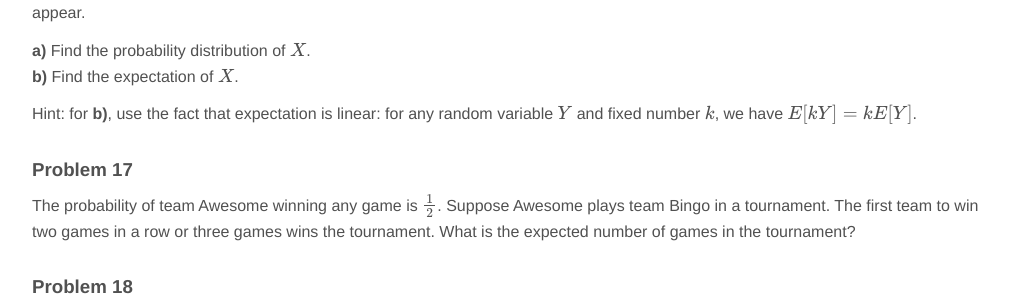
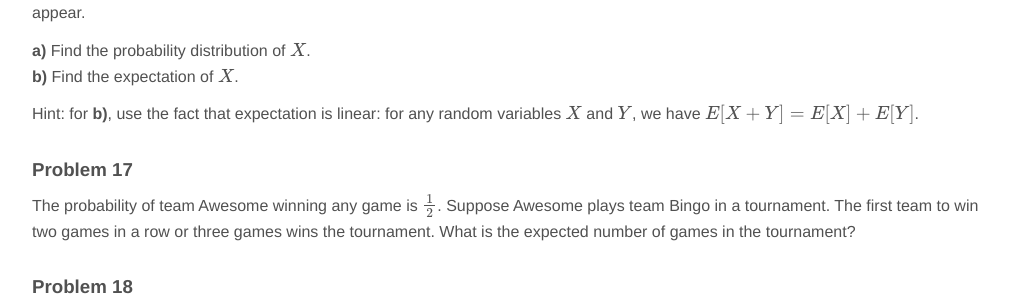
Before and after one commit to jnylam/jnylam.github.io, a Jekyll site: the page built from _courses/55/homework09.md, in a window 1280 px wide and 900 px high, scrolled down 2909 px. Shown: the part 465-761 px from the top of the window, without its empty margins (128-1137 px from the left). Built offline with Jekyll 4.4.1, drawn with Linux system fonts in a browser that asks for light colours; formulas are drawn with MathJax 3.

Commit message:
one more fix

```diff
--- a/_courses/55/homework09.md
+++ b/_courses/55/homework09.md
@@ -141,7 +141,7 @@ A biased coin is weighted so that $$P(H) = p$$ and $$P(T) = 1-p$$. The coin is t
 __a)__ Find the probability distribution of $$X$$.
 __b)__ Find the expectation of $$X$$.
 
-Hint: for __b)__, use the fact that expectation is linear: for any random variable $$Y$$ and fixed number $$k$$, we have $$E[kY] = k E[Y]$$.
+Hint: for __b)__, use the fact that expectation is linear: for any random variables $$X$$ and $$Y$$, we have $$E[X+Y] = E[X] + E[Y]$$.
 
 ### Problem 17
 
```
